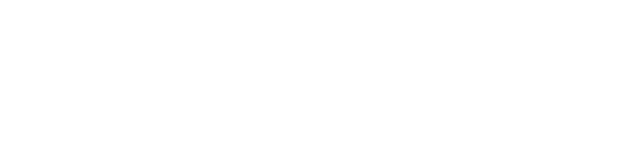
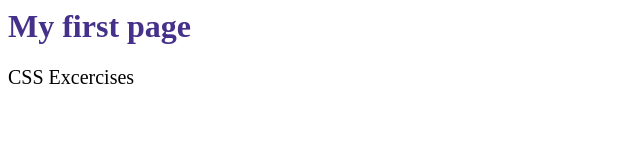
Before and after one commit to Sunthewhat/105_2, a plain HTML site: page index.html in a window 1280 px wide. Shown: the whole page, without its empty margins (0-640 px from the left). Drawn offline with Linux system fonts and the light colour scheme.

Commit message:
CSS embeded

```diff
--- a/index.html
+++ b/index.html
@@ -1,3 +1,14 @@
 <html>
-
+    <head>
+        <meta charset="UTF-8">
+        <title>ex-css-01</title>
+        <style>
+            h1 {color: rgb(69, 48, 138);}
+            p {font-size: 20px;}
+        </style>
+    </head>
+    <body>
+        <h1>My first page</h1>
+        <p>CSS Excercises</p>
+    </body>
 </html>
```
